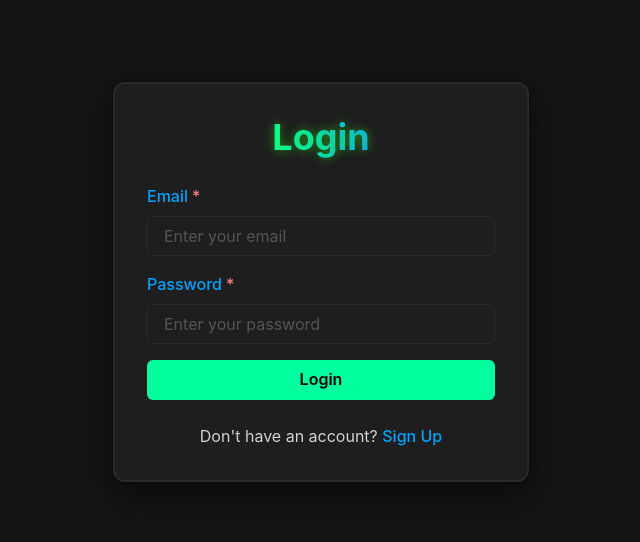
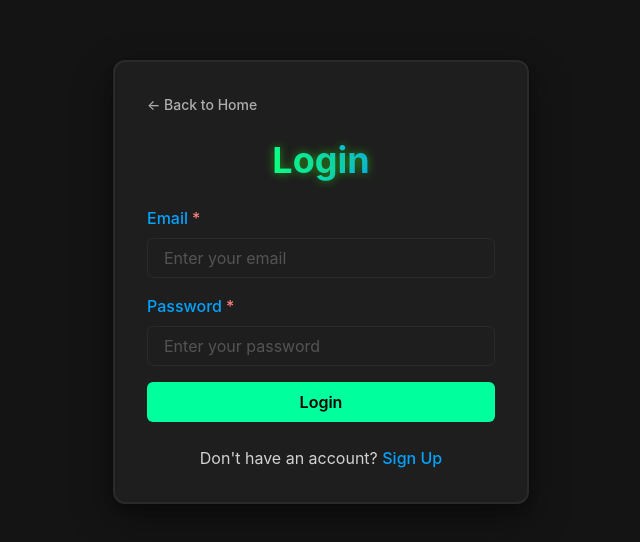
Before and after one commit to jim-coders/soundboard_frontend, a React (Vite) app: page /login in a window 1280 px wide. Shown: the part 118-660 px from the top of the page, without its empty margins (319-959 px from the left). Built offline with nearby package versions, Linux system fonts and the light colour scheme; no server answers.

Commit message:
feat: adding home btn login and signup page

```diff
--- a/src/pages/Login.tsx
+++ b/src/pages/Login.tsx
@@ -48,6 +48,17 @@ const Login = () => {
           }}
         >
           <VStack spacing={6}>
+            <Link
+              as={RouterLink}
+              to="/"
+              color="whiteAlpha.700"
+              fontSize="sm"
+              _hover={{ color: 'brand.neonGreen' }}
+              transition="color 0.2s"
+              alignSelf="flex-start"
+            >
+              ← Back to Home
+            </Link>
             <Heading
               bgGradient="linear(to-r, brand.neonGreen, brand.neonBlue)"
               bgClip="text"
--- a/src/pages/SignUp.tsx
+++ b/src/pages/SignUp.tsx
@@ -48,6 +48,17 @@ const SignUp = () => {
           }}
         >
           <VStack spacing={6}>
+            <Link
+              as={RouterLink}
+              to="/"
+              color="whiteAlpha.700"
+              fontSize="sm"
+              _hover={{ color: 'brand.neonGreen' }}
+              transition="color 0.2s"
+              alignSelf="flex-start"
+            >
+              ← Back to Home
+            </Link>
             <Heading
               bgGradient="linear(to-r, brand.neonGreen, brand.neonBlue)"
               bgClip="text"
```
